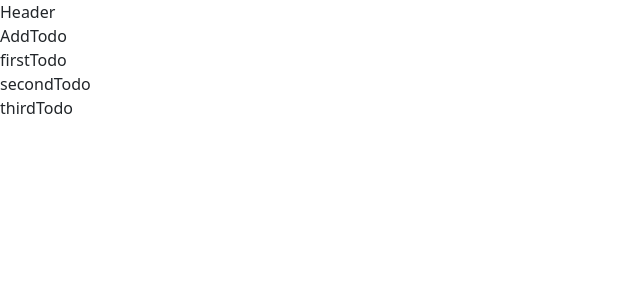
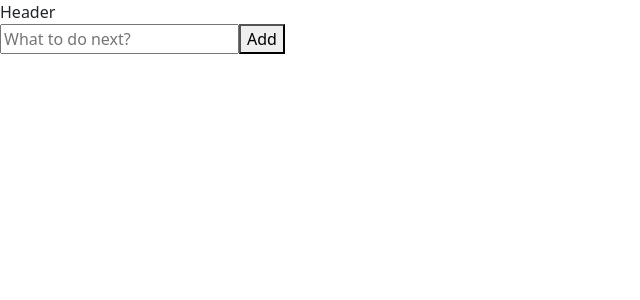
Before and after one commit to Etozhenadim/todo, a React (Create React App) app: page / in a window 1280 px wide. Shown: the top 300 px of the page, without its empty margins (0-640 px from the left). Built offline with nearby package versions, Linux system fonts and the light colour scheme.

Commit message:
created main func

```diff
--- a/src/components/AddTodo/AddTodo.js
+++ b/src/components/AddTodo/AddTodo.js
@@ -1,8 +1,24 @@
-import React from 'react'
+import React, {useState} from 'react'
 
-function AddTodo() {
+function AddTodo({todo, setTodo}) {
+
+  const [value, setValue] = useState('');
+
+  const saveTodo =()=> {
+      setTodo(
+        [...todo, {
+          id: Math.floor(Math.random() * 10000),
+          title: value,
+          status: true
+        }]
+      )
+      setValue('');
+  }
   return (
-    <div>AddTodo</div>
+    <div>
+      <input placeholder='What to do next?' value ={value} onChange={(e)=> setValue(e.target.value)}/>
+      <button onClick={saveTodo}> Add</button>
+    </div>
   )
 }
 
--- a/src/components/TodoList/TodoList.js
+++ b/src/components/TodoList/TodoList.js
@@ -1,11 +1,63 @@
-import React from 'react'
+import React, {useState} from 'react'
+import style from './TodoList.module.css'
+function ToDoList({todo, setTodo}) {
 
-function ToDoList({todo, setTodo}) {
-    console.log({todo})
+    const [edit, setEdit] = useState(null)
+    const [value, setValue] = useState('')
+
+   const deleteTodo = (id)=>{
+        let newTodo = [...todo].filter(elem=> elem.id !== id);
+        setTodo(newTodo);
+   }
+   const statusTodo = (id) =>{
+    let newTodo = [...todo].filter(item => {
+        if(item.id === id){
+            item.status = !item.status
+        }
+        return item
+    })
+    setTodo(newTodo)
+   }
+   const editTodo = (id, title)=>{
+        setEdit(id)
+        setValue(title)
+   }
+   const saveTodo = (id) =>{
+    let newTodo = [...todo].map(item => {
+        if(item.id === id){
+            item.title = value
+        }
+        return item
+    })
+    setTodo(newTodo)
+    setEdit(null);
+   }
+
+
   return (
     <div>
         {todo.map(item =>
-            <div>{item.title}</div>
+            <div key= {item.id}>
+                {
+                    edit === item.id ?
+                        <><input onChange={(e)=> setValue(e.target.value)} value={value}/></>
+                        :
+                        <div className={!item.status ? style.close : ''}>{item.title}</div>
+                }
+
+                {
+                    edit === item.id ?
+                        <button onClick={()=> saveTodo(item.id)} >Save</button>
+                        :
+                        <>
+                        <button onClick={ () => deleteTodo(item.id)}>Delete</button>
+                        <button onClick={ () => editTodo(item.id, item.title)}>Edit</button>
+                        <button onClick={ () => statusTodo(item.id)}>Resolved</button>
+                        </>
+                }
+
+            </div>
+
         )}
     </div>
   )
--- /dev/null
+++ b/src/components/TodoList/TodoList.module.css
@@ -0,0 +1,5 @@
+
+.close{
+    color: gray;
+    text-decoration: line-through;
+}
--- a/src/components/app/app.js
+++ b/src/components/app/app.js
@@ -9,15 +9,13 @@ import './app.css'
 export function App() {
 
   const [todo, setTodo] = useState([
-    {id: 1, title: 'firstTodo', status: true},
-    {id: 2, title: 'secondTodo', status: true},
-    {id: 3, title: 'thirdTodo', status: true},
+
   ])
 
    return(
     <div>
         <Header />
-        <AddTodo />
+        <AddTodo todo={todo} setTodo={setTodo}/>
         <ToDoList todo={todo} setTodo={setTodo}/>
     </div>
 
```
